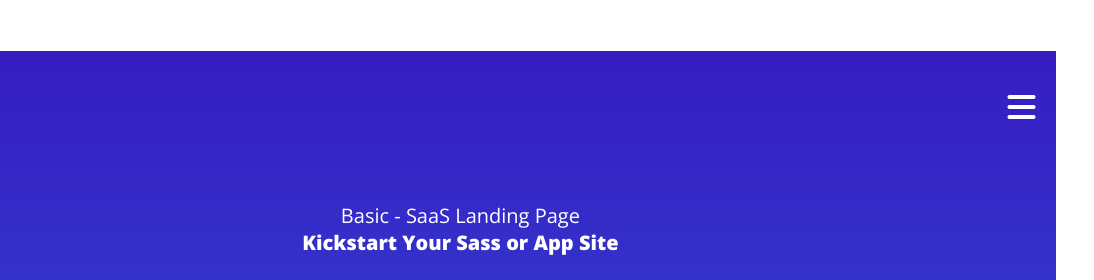
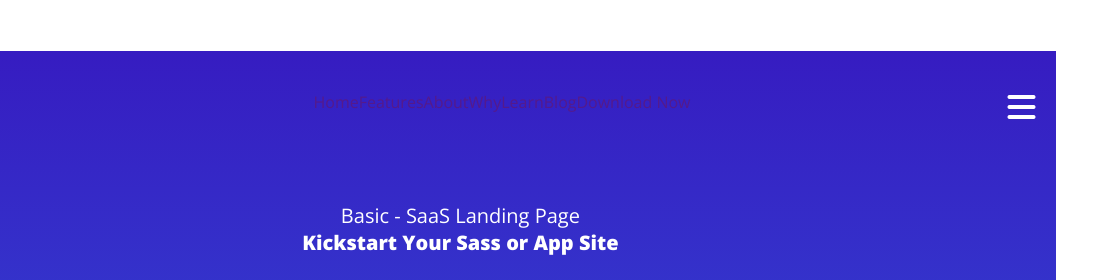
Before and after one commit to IgnaceB/Group-2-wireframe-01, a plain HTML site: page index.html in a window 1280 px wide. Shown: the top 280 px of the page, 186-1280 px from the left. Drawn offline with nearby package versions, Linux system fonts and the light colour scheme; files that its build step writes are made by us from their sources.

Commit message:
added sass

```diff
--- a/sass/_media.scss
+++ b/sass/_media.scss
@@ -1,6 +1,6 @@
 
 @media only screen and (min-width: 800px) {
-    --pcNav {
+    .banner__nav--pcNav {
         display: flex;
     }
   }
```
Also changed, not shown: sass/index.css.
